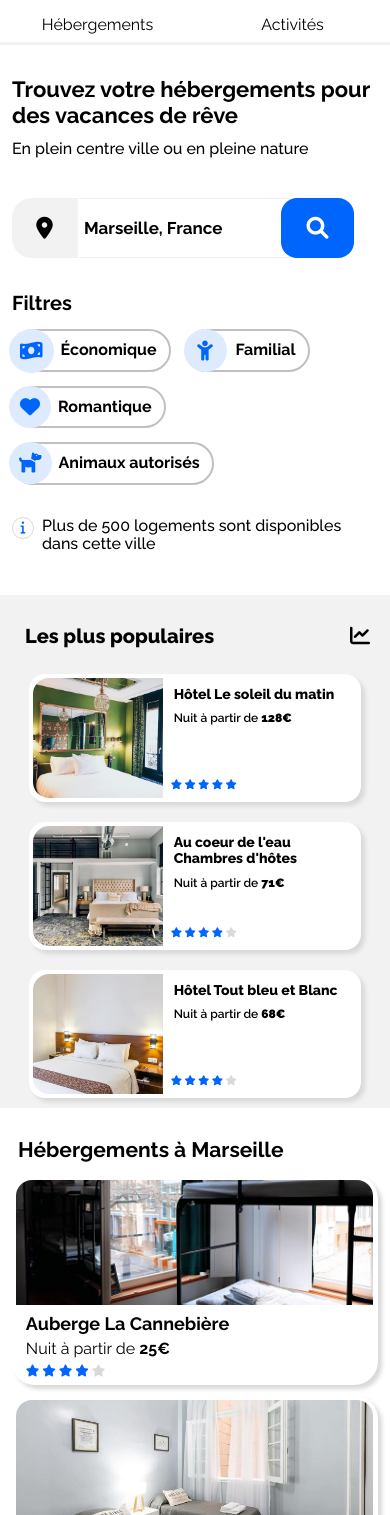
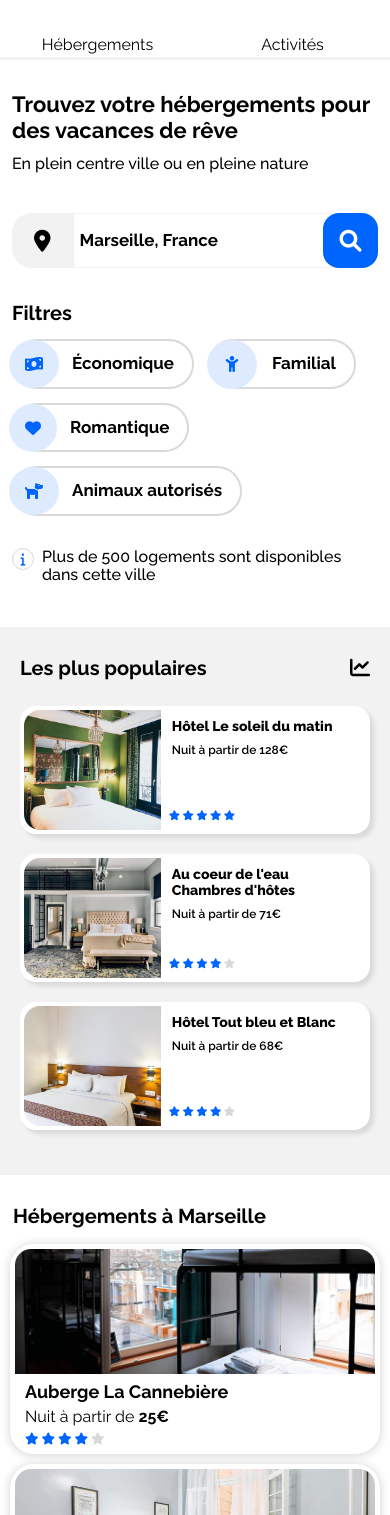
Before and after one commit to SirinAKTAS/Booki, a plain HTML site: page P2_AKTAS_code/index.html in a window 390 px wide. Shown: the part 85-1600 px from the top of the page. Drawn offline with Linux system fonts and the light colour scheme.

Commit message:
Add files via upload

```diff
--- a/P2_AKTAS_code/index.html
+++ b/P2_AKTAS_code/index.html
@@ -19,8 +19,8 @@
                 <img id="logo" src="./images/logo/Booki.png" alt="Logo de Booki"/>
 
                 <ul>
-                    <li class="border_container"><a href="#">Hébergements</a></li>
-                    <li class="border_container"><a href="#">Activités</a></li>
+                    <li class="border_container"><a href="#hebergement">Hébergements</a></li>
+                    <li class="border_container"><a href="#act">Activités</a></li>
                 </ul>
             </nav>
     </header>
@@ -47,22 +47,22 @@
                     <div class="filtres"><h3>Filtres</h3></div>
                     <div class="borderéco">
                         <span><i class="fa-solid fa-money-bill-wave"></i></span>
-                        <span class="économique"><a href="#">Économique</a></span>
+                        <span class="économique">Économique</span>
                     </div>
 
                     <div class="borderfamille">
                         <span><i class="fa-solid fa-child"></i></span>
-                        <span class="familiales"><a href="#">Familial</a></span>
+                        <span class="familiales">Familial</span>
                     </div>
 
                     <div class="borderromantique">
                         <span><i class="fa-solid fa-heart"></i></span>
-                        <span class="Romantiques"><a href="#">Romantique</a></span>
+                        <span class="Romantiques">Romantique</span>
                     </div>
 
                     <div class="borderanimaux">
                         <span><i class="fa-solid fa-dog"></i></span>
-                        <span class="Animaux"><a href="#">Animaux autorisés</a></span>
+                        <span class="Animaux">Animaux autorisés</span>
                     </div>
                 </div>
 
@@ -80,15 +80,16 @@
 
 
 
-        <section class="liste_hebergements">
+        <section id="hebergement" class="liste_hebergements">
 
             <div class="heb_marseille">
 
                 <h1 class="titre_heb">Hébergements à Marseille</h1>
 
                 <div class="liste_article1">
-                    <a href="#">
+
                     <article>
+                        <a href="#">
                             <img src="images/hebergements/4_small/marcus-loke-WQJvWU_HZFo-unsplash.jpg" alt="Auberge La Cannebière"/>
                             <h3>Auberge La Cannebière</h3>
                             <p>Nuit à partir de <strong>25€</strong></p>
@@ -99,13 +100,15 @@
                                 <i class="fa-solid fa-star blue"></i>
                                 <i class="fa-solid fa-star grey"></i>
                             </div>
+                        </a>
                     </article>
-                    </a>
-                    <a href="#">
+
+
                     <article>
+                        <a href="#">
                             <img src="images/hebergements/4_small/fred-kleber-gTbaxaVLvsg-unsplash.jpg" alt="Hôtel du port"/>
                             <h3>Hôtel du port</h3>
-                            <p>Nuit à partir de <strong>52€</strong></p>
+                            <p>Nuit à partir de 52€</p>
                             <div class="stars">
                                 <i class="fa-solid fa-star blue"></i>
                                 <i class="fa-solid fa-star blue"></i>
@@ -113,13 +116,15 @@
                                 <i class="fa-solid fa-star blue"></i>
                                 <i class="fa-solid fa-star blue"></i>
                             </div>
+                        </a>
                     </article>
-                    </a>
-                    <a href="#">
+
+
                     <article>
+                        <a href="#">
                             <img src="images/hebergements/4_small/reisetopia-B8WIgxA_PFU-unsplash.jpg" alt="Hôtel Les mouettes"/>
                             <h3>Hôtel Les mouettes</h3>
-                            <p>Nuit à partir de <strong>76€</strong></p>
+                            <p>Nuit à partir de 76€</p>
                             <div class="stars">
                                 <i class="fa-solid fa-star blue"></i>
                                 <i class="fa-solid fa-star blue"></i>
@@ -127,13 +132,15 @@
                                 <i class="fa-solid fa-star blue"></i>
                                 <i class="fa-solid fa-star grey"></i>
                             </div>
+                        </a>
                     </article>
-                    </a>
-                    <a href="#">
+
+
                     <article>
+                        <a href="#">
                             <img src="images/hebergements/4_small/annie-spratt-Eg1qcIitAuA-unsplash.jpg" alt="Hôtel de la mer"/>
                             <h3>Hôtel de la mer</h3>
-                            <p>Nuit à partir de <strong>46€</strong></p>
+                            <p>Nuit à partir de 46€</p>
                             <div class="stars">
                                 <i class="fa-solid fa-star blue"></i>
                                 <i class="fa-solid fa-star blue"></i>
@@ -141,10 +148,12 @@
                                 <i class="fa-solid fa-star grey"></i>
                                 <i class="fa-solid fa-star grey"></i>
                             </div>
+                        </a>
                     </article>
-                    </a>
-                    <a href="#">
+
+
                     <article>
+                        <a href="#">
                             <img src="images/hebergements/4_small/nicate-lee-kT-ZyaiwBe0-unsplash.jpg" alt="Auberge Le Panier"/>
                             <h3>Auberge Le Panier</h3>
                             <p>Nuit à partir de <strong>23€</strong></p>
@@ -155,13 +164,15 @@
                                 <i class="fa-solid fa-star blue"></i>
                                 <i class="fa-solid fa-star grey"></i>
                             </div>
+                        </a>
                     </article>
-                    </a>
-                    <a href="#">
+
+
                     <article>
+                        <a href="#">
                             <img src="images/hebergements/4_small/febrian-zakaria-M6S1WvfW68A-unsplash.jpg" alt="Hôtel chez Amina"/>
                             <h3>Hôtel chez Amina</h3>
-                            <p>Nuit à partir de <strong>96€</strong></p>
+                            <p>Nuit à partir de 96€</p>
                             <div class="stars">
                                 <i class="fa-solid fa-star blue"></i>
                                 <i class="fa-solid fa-star blue"></i>
@@ -169,8 +180,9 @@
                                 <i class="fa-solid fa-star blue"></i>
                                 <i class="fa-solid fa-star blue"></i>
                             </div>
+                        </a>
                     </article>
-                    </a>
+
                 </div>
 
                 <button class="titre_afficher">Afficher plus</button>
@@ -187,7 +199,7 @@
                                 <img src="images/hebergements/4_small/emile-guillemot-Bj_rcSC5XfE-unsplash.jpg" alt="Hôtel Le soleil du matin"/>
                                 <div class="description">
                                     <h3>Hôtel Le soleil du matin</h3>
-                                    <p>Nuit à partir de <strong>128€</strong></p>
+                                    <p>Nuit à partir de 128€</p>
                                     <div class="stars2">
                                         <i class="fa-solid fa-star blue"></i>
                                         <i class="fa-solid fa-star blue"></i>
@@ -205,7 +217,7 @@
                                 <img src="images/hebergements/4_small/aw-creative-VGs8z60yT2c-unsplash.jpg" alt="Au coeur de l'eau Chambres d'hôtes"/>
                                 <div class="description">
                                     <h3>Au coeur de l'eau Chambres d'hôtes</h3>
-                                    <p>Nuit à partir de <strong>71€</strong></p>
+                                    <p>Nuit à partir de 71€</p>
                                     <div class="stars2">
                                         <i class="fa-solid fa-star blue"></i>
                                         <i class="fa-solid fa-star blue"></i>
@@ -223,7 +235,7 @@
                                 <img src="images/hebergements/4_small/febrian-zakaria-sjvU0THccQA-unsplash.jpg" alt="Hôtel Tout bleu et Blanc"/>
                                 <div class="description">
                                     <h3>Hôtel Tout bleu et Blanc</h3>
-                                    <p>Nuit à partir de <strong>68€</strong></p>
+                                    <p>Nuit à partir de 68€</p>
                                     <div class="stars2">
                                         <i class="fa-solid fa-star blue"></i>
                                         <i class="fa-solid fa-star blue"></i>
@@ -239,7 +251,7 @@
             </div>
         </section>
 
-        <section class="actMarseille">
+        <section id="act" class="actMarseille">
 
 
             <h2>Activités à Marseille</h2>
--- a/P2_AKTAS_code/style.css
+++ b/P2_AKTAS_code/style.css
@@ -67,6 +67,7 @@ a{
     font-weight: 700;
     margin-bottom: 4px;
     margin-top: 0;
+
 }
 
 .intro p{
@@ -139,7 +140,7 @@ a{
 
 
 .borderéco{
-    border: 2px solid #C0C0C0;
+    border: 2px solid #d9d9d9;
     border-radius: 32px;
     display: flex;
     align-items: center;
@@ -161,7 +162,7 @@ a{
 /*Familiales*/
 
 .borderfamille{
-    border: 2px solid #C0C0C0;
+    border: 2px solid #d9d9d9;
     border-radius: 32px;
     display: flex;
     align-items: center;
@@ -191,7 +192,7 @@ a{
 
 
 .borderromantique{
-    border: 2px solid #C0C0C0;
+    border: 2px solid #d9d9d9;
     border-radius: 32px;
     display: flex;
     align-items: center;
@@ -215,7 +216,7 @@ a{
 /*Animaux*/
 
 .borderanimaux{
-    border: 2px solid #C0C0C0;
+    border: 2px solid #d9d9d9;
     border-radius: 32px;
     display: flex;
     align-items: center;
@@ -325,7 +326,7 @@ a{
     padding: 5px;
     margin: 26px;
     width: 315px;
-    box-shadow: 4px 4px 4px #d9d9d9;
+    box-shadow: 0px 1px 10px 1px #d9d9d9;
 }
 .liste_article1 article img{
     border-radius: 16px 16px 0px 0px;
@@ -468,7 +469,6 @@ a{
 }
 
 .actMarseille article{
-    border: 1px solid #f2f2f2;
     border-radius: 16px;
     box-shadow: 4px 4px 4px#d9d9d9;
 }
@@ -485,6 +485,7 @@ a{
     font-size: 20px;
     font-weight: 700;
     padding-left: 16px;
+    padding-bottom: 10px;
 }
 
 #vieux_port img, #calanques img{
@@ -544,7 +545,7 @@ li a{
 /* desktop */
 
 @media screen and (min-width: 992px){
-    body{
+    #page{
         max-width: 1920px
     }
 
@@ -562,8 +563,8 @@ li a{
         padding-top: 44px;
     }
     .intro{
-        margin-right: 20px;
-        margin-left: 15px;
+        margin-right: 10px;
+        margin-left: 10px;
     }
     .intro h1{
         font-size: 22px;
@@ -621,7 +622,7 @@ li a{
         margin-left: 0px;
         margin-right: 0px;
         padding-left: 10px;
-        padding-right: 34px;
+        padding-right: 10px;
         flex-grow: 1;
     }
     .liste_hebergements .liste_article2{
@@ -691,7 +692,7 @@ li a{
     .actMarseille{
         margin: 0px;
         padding-left: 10px;
-        padding-right: 34px;
+        padding-right: 10px;
     }
     .actMarseille_row{
         margin-bottom: 48px;
@@ -699,6 +700,7 @@ li a{
     .actMarseille_column h3{
         font-size: 10px;
         font-weight: bold;
+
     }
     #vieux_port img, #calanques img{
         height: 430px;
@@ -720,6 +722,7 @@ li a{
     }
     nav img{
         padding-left: 45px;
+        margin-bottom: 20px;
     }
     nav ul{
         width:100%;
@@ -727,7 +730,7 @@ li a{
     }
     nav a{
         margin: 0px;
-        padding-bottom: 5px;
+        padding-bottom: 0px;
         font-size: 16px;
     }
     .border_container{
@@ -744,7 +747,7 @@ li a{
     }
     nav a:hover{
         border:none;
-        padding-top: 0px;
+        padding-top: 3px;
     }
 
 /* Intro */
@@ -757,15 +760,15 @@ li a{
     }
 
     .barrederecherche i{
-        height: 60px;
+        height: 55px;
     }
     .barrederecherche button{
         font-size: 0px;
         border-radius: 16px;
         padding: 0 2%;
         margin-left: -10px;
-        width: 20%;
-        height: 60px;
+        width: 55px;
+        height: 55px;
     }
     .fa-solid.fa-magnifying-glass{
         display: flex;
@@ -780,13 +783,15 @@ li a{
         font-size: 17px;
         padding-left: 6px;
         padding-right: 10px;
+        flex: 8;
     }
 
     .fa-solid.fa-location-dot{
         font-size: 22px;
+        flex: 2;
     }
     form{
-        height: 60px
+        height: 55px;
     }
     .barrederecherche{
         margin-bottom: 34px;
@@ -807,26 +812,26 @@ li a{
         font-size: 20px;
     }
     .économique,.familiales,.Romantiques,.Animaux{
-        font-size: 16px;
-        font-weight: bold;
-        padding: 10px 12px;
+        font-size: 17px;
+        font-weight: 700;
+        padding: 13px 18px;
     }
      .fa-solid.fa-money-bill-wave{
-        padding: 12px 11px;
-        font-size: 20px;
+        padding: 16px 16px;
+        font-size: 16px;
     }
     .fa-solid.fa-child{
-        width: 43px;
-        height: 43px;
-        font-size: 20px;
+        width: 50px;
+        height: 49px;
+        font-size: 16px;
     }
     .fa-solid.fa-heart{
-        padding: 11px 11px;
-        font-size: 20px;
+        padding: 16px 16px;
+        font-size: 16px;
     }
     .fa-solid.fa-dog{
-        padding: 11px 10px;
-        font-size: 20px;
+        padding: 16px 16px;
+        font-size: 16px;
     }
 
 /* Infos */
@@ -837,17 +842,17 @@ li a{
 /* Les plus populaires */
 
     #lesPlusPopulaires{
-        margin-left: 25px;
+        margin-left: 20px;
         margin-top: 30PX;
         margin-bottom: 16px;
-        font-weight: 800;
+        font-weight: 700;
         font-size: 20px;
     }
     .liste_hebergements .liste_article2{
         flex-direction: column;
     }
     .liste_article2 article{
-        width: 85%;
+        width: 350px;
         margin:10px 0;
     }
     .liste_article2 article img{
@@ -876,27 +881,34 @@ li a{
     }
     .liste_hebergements .populaires{
         border-radius: 0px;
+        padding-bottom: 35px;
     }
     .liste_hebergements .heb_marseille{
         background-color: white;
+        padding: 0 10px;
     }
     .titre_heb{
         margin-top: 0px;
-        margin-left: 18px;
-        font-size: 21px;
+        margin-left: 3px;
+        margin-bottom: 16px;
+        font-size: 20px;
+        font-weight: 700;
     }
 
-    .liste_article1 a{
-        width: 97%;
-    }
+
     .liste_article1 article img{
         height: 125px;
 
     }
+    .heb_marseille a{
+        width: 100%;
+    }
     .liste_article1 article{
         height: 210px;
-        margin: 5px;
-        width: 97%;
+        margin: 0px;
+        width: 100%;
+        margin-bottom: 10px;
+
     }
     .liste_article1 article h3{
         font-size: 18px;
@@ -913,8 +925,8 @@ li a{
         background-color: white;
     }
     .titre_afficher{
-        margin-left: 14px;
-        font-weight: 700;
+        margin-left: 0px;
+        font-weight: 600;
         font-size: 18px;
         margin-bottom: 0px;
     }
@@ -945,6 +957,7 @@ li a{
     .actMarseille_column h3{
         font-size: 16px;
     }
+
     #vieux_port img, #calanques img, #pomegues img, #Longchamp img, #frioul img, #notreDame img{
         height: 150px;
     }
@@ -959,10 +972,14 @@ li a{
 
     footer{
         flex-direction:column;
+        padding-bottom: 35px;
     }
     .colonne{
         margin-left: 18px;
-        width: 100%;
         margin-bottom: 0px;
+        width: 350px;
+    }
+    .liste li{
+        font-size: 16px;
     }
 }
```
